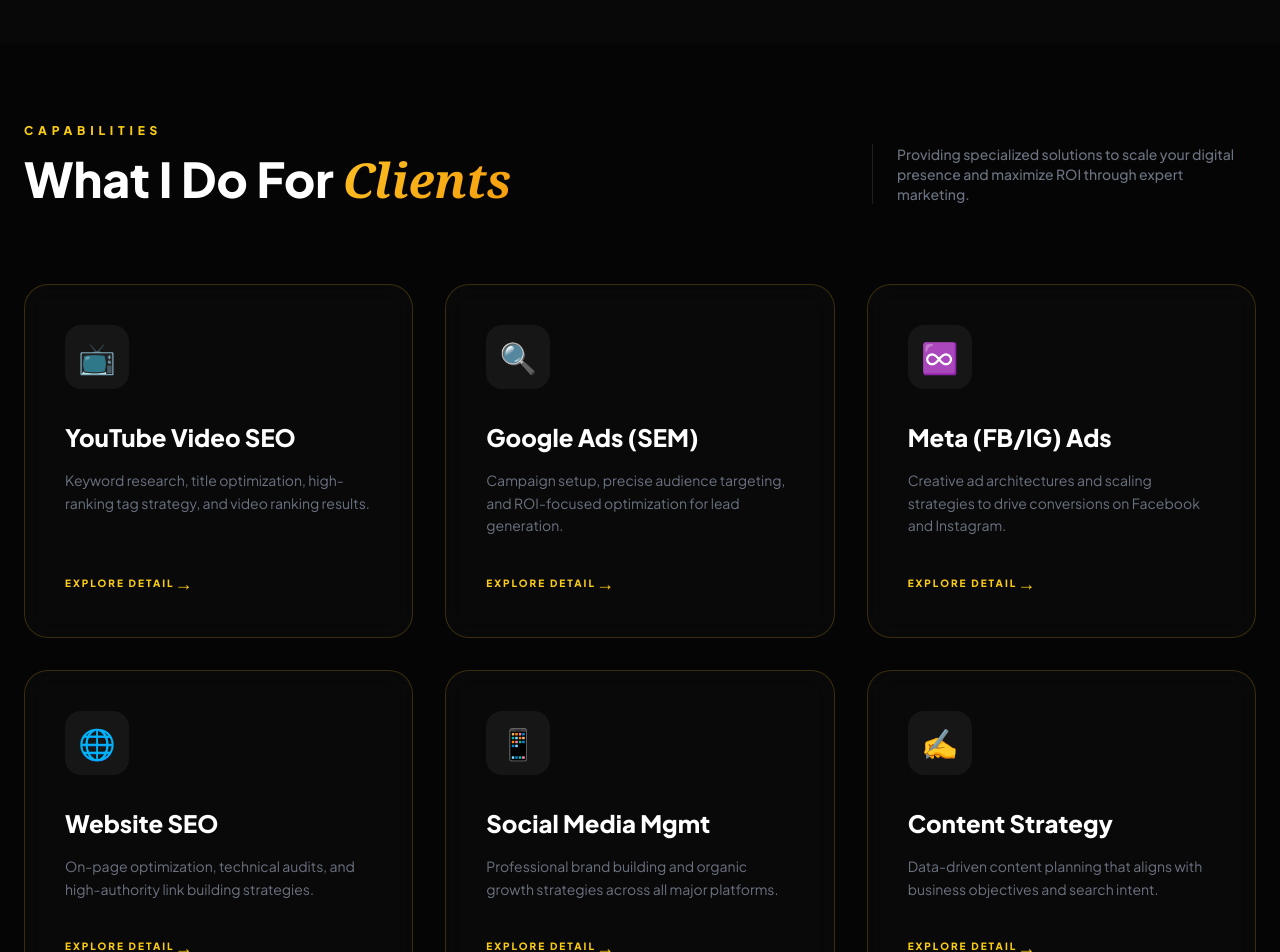
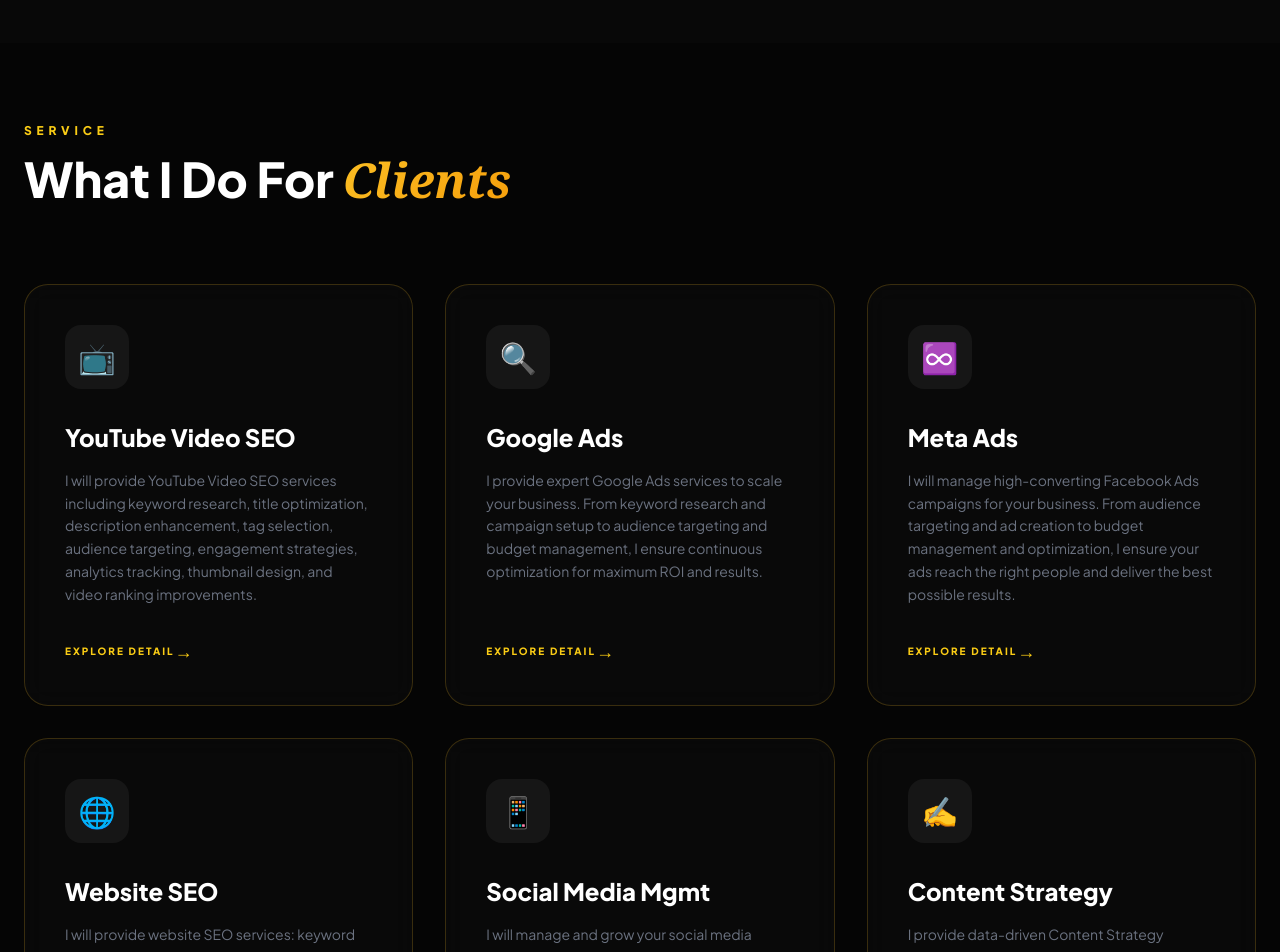
Before and after one commit to bdsujonndm-png/dmsujonbd, a React (Vite) app: page / in a window 1280 px wide. Shown: the part 3160-4112 px from the top of the page. Built offline with nearby package versions, Linux system fonts and the light colour scheme; a web font is replaced by a local one.

Commit message:
Update Services.tsx

```diff
--- a/components/Services.tsx
+++ b/components/Services.tsx
@@ -2,25 +2,25 @@
 
 const Services: React.FC = () => {
   const services = [
-    { title: 'YouTube Video SEO', desc: 'Keyword research, title optimization, high-ranking tag strategy, and video ranking results.', icon: '📺' },
-    { title: 'Google Ads (SEM)', desc: 'Campaign setup, precise audience targeting, and ROI-focused optimization for lead generation.', icon: '🔍' },
-    { title: 'Meta (FB/IG) Ads', desc: 'Creative ad architectures and scaling strategies to drive conversions on Facebook and Instagram.', icon: '♾️' },
-    { title: 'Website SEO', desc: 'On-page optimization, technical audits, and high-authority link building strategies.', icon: '🌐' },
-    { title: 'Social Media Mgmt', desc: 'Professional brand building and organic growth strategies across all major platforms.', icon: '📱' },
-    { title: 'Content Strategy', desc: 'Data-driven content planning that aligns with business objectives and search intent.', icon: '✍️' },
+    { title: 'YouTube Video SEO', desc: 'I will provide YouTube Video SEO services including keyword research, title optimization, description enhancement, tag selection, audience targeting, engagement strategies, analytics tracking, thumbnail design, and video ranking improvements.', icon: '📺' },
+    { title: 'Google Ads  ', desc: 'I provide expert Google Ads services to scale your business. From keyword research and campaign setup to audience targeting and budget management, I ensure continuous optimization for maximum ROI and results.', icon: '🔍' },
+    { title: 'Meta Ads', desc: 'I will manage high-converting Facebook Ads campaigns for your business. From audience targeting and ad creation to budget management and optimization, I ensure your ads reach the right people and deliver the best possible results.', icon: '♾️' },
+    { title: 'Website SEO', desc: 'I will provide website SEO services: keyword research, campaign setup, audience targeting, ad creation, budget management, performance tracking, and optimization for better results.', icon: '🌐' },
+    { title: 'Social Media Mgmt', desc: 'I will manage and grow your social media platforms through creative content, targeted scheduling, and active engagement. From profile optimization to analytics tracking, I ensure your brand stays ahead of the competition and reaches the right audience.', icon: '📱' },
+    { title: 'Content Strategy', desc: 'I provide data-driven Content Strategy services to boost your online authority. From target audience research to content calendars and performance tracking, I create a roadmap that ensures your content is purposeful, consistent, and delivers measurable results.', icon: '✍️' },
   ];
 
   return (
     <div className="max-w-7xl mx-auto px-6">
       <div className="flex flex-col md:flex-row justify-between items-end mb-20 gap-8">
         <div className="max-w-2xl">
-          <h2 className="text-yellow-400 font-black uppercase tracking-[0.4em] text-xs mb-4">Capabilities</h2>
+          <h2 className="text-yellow-400 font-black uppercase tracking-[0.4em] text-xs mb-4">SERVICE</h2>
           <h3 className="text-4xl md:text-5xl font-extrabold">
             What I Do For <span className="text-gold-gradient italic font-serif">Clients</span>
           </h3>
         </div>
         <div className="text-gray-500 font-medium max-w-sm text-sm border-l border-white/10 pl-6">
-          Providing specialized solutions to scale your digital presence and maximize ROI through expert marketing.
+
         </div>
       </div>
 
```
